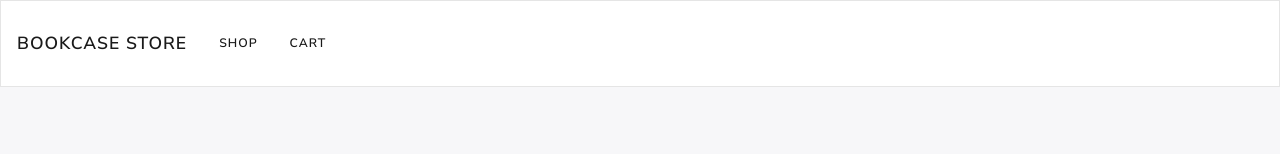
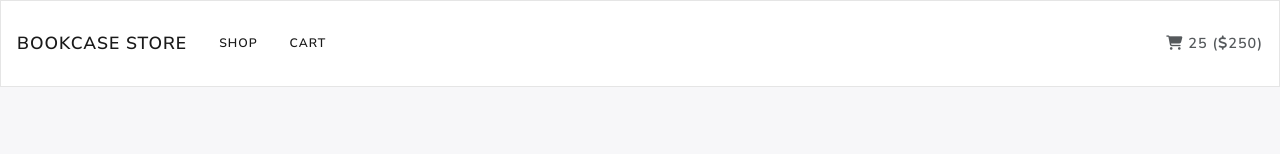
Before and after one commit to revuwem/bookcase-store, a React (Create React App) app: page / in a window 1280 px wide. Shown: the top 154 px of the page. Built offline with nearby package versions, Linux system fonts and the light colour scheme.

Commit message:
styled header

```diff
--- a/public/index.html
+++ b/public/index.html
@@ -5,7 +5,8 @@
     <meta charset="utf-8" />
     <meta name="viewport" content="width=device-width, initial-scale=1" />
     <link rel="stylesheet" href="https://bootswatch.com/4/lux/bootstrap.min.css" type="text/css">
-    <link rel="stylesheet" href="https://stackpath.bootstrapcdn.com/font-awesome/4.7.0/css/font-awesome.min.css" integrity="sha384-wvfXpqpZZVQGK6TAh5PVlGOfQNHSoD2xbE+QkPxCAFlNEevoEH3Sl0sibVcOQVnN" crossorigin="anonymous">
+    <script src="https://kit.fontawesome.com/e2831e25cd.js" crossorigin="anonymous"></script>
+
     <title>Bookcase Store</title>
 </head>
 
--- a/src/components/app/app.js
+++ b/src/components/app/app.js
@@ -14,7 +14,7 @@ const App = () => {
 
     return (
         <div className="bookcase-store">
-            <Header />
+            <Header itemsNumber="25" sumTotal="250"/>
 
                 <Switch>
                     <Route path="/" exact component={HomePage} />
--- a/src/components/header/header.css
+++ b/src/components/header/header.css
@@ -0,0 +1,4 @@
+.cart-details {
+    margin: auto 0;
+    font-size: .9rem;
+}
--- a/src/components/header/header.js
+++ b/src/components/header/header.js
@@ -1,12 +1,14 @@
 import React from 'react';
 import { Link } from 'react-router-dom';
 
-const Header = () => {
+import './header.css';
+
+const Header = ({ itemsNumber, sumTotal }) => {
     return (
         <header>
             <nav className="navbar navbar-expand-lg navbar-light bg-light">
                 <Link to="/" className="navbar-brand">
-                   Bookcase Store
+                    Bookcase Store
                 </Link>
                 <button className="navbar-toggler" type="button" data-toggle="collapse" data-target="#main-navbar" aria-controls="main-navbar" aria-expanded="false" aria-label="Toggle navigation">
                     <span className="navbar-toggler-icon"></span>
@@ -17,6 +19,7 @@ const Header = () => {
                         <Link to="/shop/" className="nav-item">Shop</Link>
                         <Link to="/cart" className="nav-item">Cart</Link>
                     </ul>
+                    <p className="cart-details"><span><i class="fas fa-shopping-cart"></i> {itemsNumber}</span> (<span><i class="fas fa-dollar-sign"></i>{sumTotal}</span>)</p>
                 </div>
             </nav>
         </header>
```
